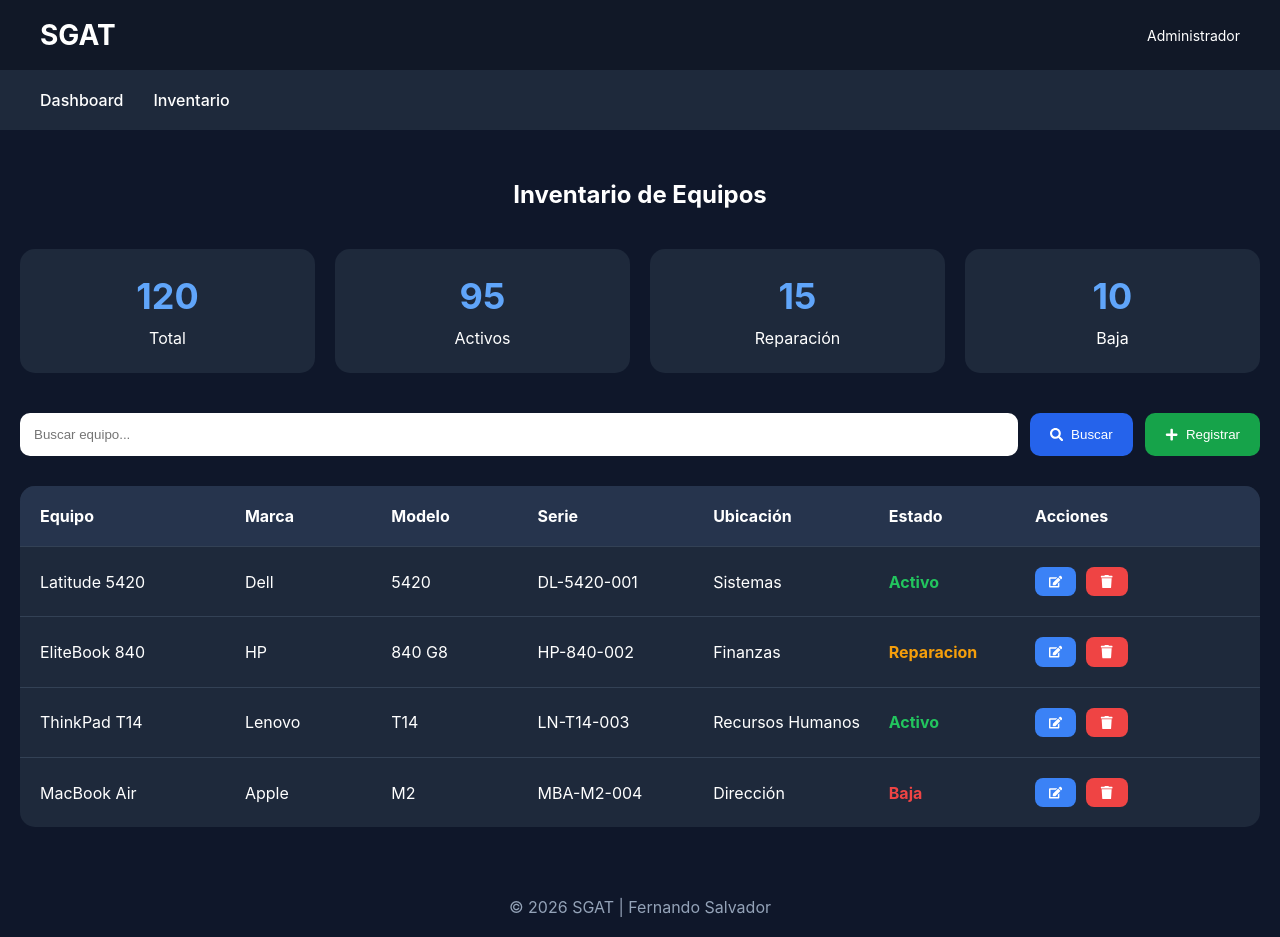
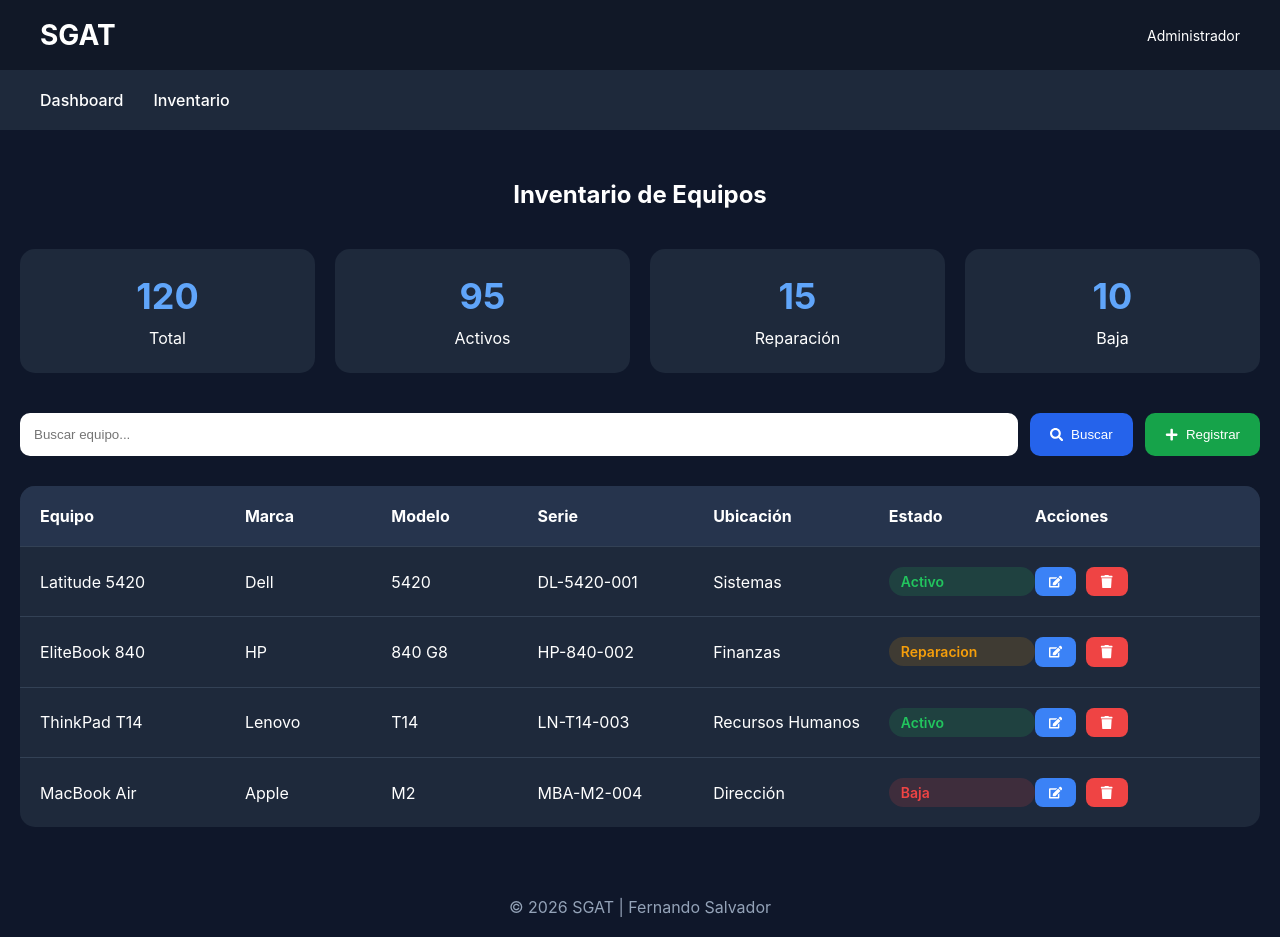
Before and after one commit to cazador0587/web_project_SGAT_frontend, a React (Vite) app: page /inventory in a window 1280 px wide. Built offline with nearby package versions, Linux system fonts and the light colour scheme.

Commit message:
Crear pagina inventario

```diff
--- a/src/pages/Inventory/Inventory.css
+++ b/src/pages/Inventory/Inventory.css
@@ -135,17 +135,26 @@
 .inventory__status {
   font-weight: 700;
   text-transform: capitalize;
+
+  display: inline-block;
+  padding: 6px 12px;
+  border-radius: 999px;
+  font-size: 14px;
+  font-weight: 600;
 }
 
 .inventory__status_activo {
-  color: #22c55e;
+   background: rgba(34, 197, 94, 0.15);
+   color: #22c55e;
 }
 
 .inventory__status_reparacion {
+  background: rgba(245, 158, 11, 0.15);
   color: #f59e0b;
 }
 
 .inventory__status_baja {
+   background: rgba(239, 68, 68, 0.15);
   color: #ef4444;
 }
 
```
Also changed, not shown: src/pages/Inventory/Inventory.jsx (+3 -9 lines).
